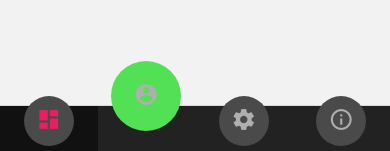
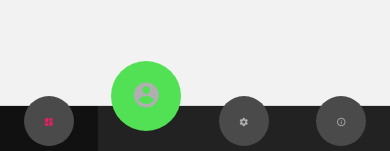
Before and after one commit to KrzysztofDamianBasior/hisudoku-mobile, a React Native app: screen / in a window 390 px wide. Shown: the part 690-841 px from the top of the page. Built offline with nearby package versions, Linux system fonts and the light colour scheme.

Commit message:
fix: Fix icon scaling problem

```diff
--- a/hooks/useBottomTabAnimation.js
+++ b/hooks/useBottomTabAnimation.js
@@ -17,7 +17,7 @@ export default function useBottomTabAnimation(tabNumber) {
 
   const iconSizes = mappable.map((item, index) => {
     return useState(
-      index === focusedTab ? new Animated.Value(40) : new Animated.Value(28)
+      index === focusedTab ? new Animated.Value(30) : new Animated.Value(10)
     )[0]
   })
 
@@ -43,7 +43,8 @@ export default function useBottomTabAnimation(tabNumber) {
       }).start()
     })
     iconSizes.forEach((s, index) => {
-      let value = focusedTab === index ? 40 : 28
+      let value = focusedTab === index ? 30 : 10
+      console.log(index)
       Animated.timing(s, {
         toValue: value,
         duration: 200,
@@ -74,5 +75,15 @@ export default function useBottomTabAnimation(tabNumber) {
       outputRange: ['rgb(74,74,74)', 'rgb(82,224,84)'],
     })
 
-  return { bgColorAnimation, topMargins, boxSizes, colors, setFocusedTab }
+  console.log(iconSizes)
+  console.log(focusedTab)
+
+  return {
+    bgColorAnimation,
+    iconSizes,
+    topMargins,
+    boxSizes,
+    colors,
+    setFocusedTab,
+  }
 }
--- a/navigation/TabNavigator.js
+++ b/navigation/TabNavigator.js
@@ -18,9 +18,17 @@ import useBottomTabAnimation from '../hooks/useBottomTabAnimation'
 
 const TabNavigator = createBottomTabNavigator()
 
+const AnimatedIcon = Animated.createAnimatedComponent(MaterialIcons)
+
 export default () => {
-  const { bgColorAnimation, topMargins, boxSizes, colors, setFocusedTab } =
-    useBottomTabAnimation(4) //there is 4 tabs
+  const {
+    bgColorAnimation,
+    topMargins,
+    boxSizes,
+    colors,
+    setFocusedTab,
+    iconSizes,
+  } = useBottomTabAnimation(4) //there is 4 tabs
 
   const pages = [
     {
@@ -108,10 +116,16 @@ export default () => {
                     },
                   ]}
                 >
-                  <Animated.Text style={{ padding: 10, textAlign: 'center' }}>
-                    <MaterialIcons
+                  <Animated.Text
+                    style={{
+                      padding: 10,
+                      textAlign: 'center',
+                    }}
+                  >
+                    <AnimatedIcon
                       name={page.iconName}
-                      size={size}
+                      style={{ fontSize: iconSizes[index] }}
+                      //size={iconSizes[index]}
                       color={color}
                     />
                   </Animated.Text>
```
